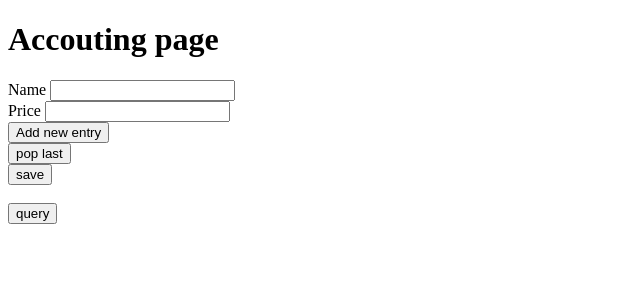
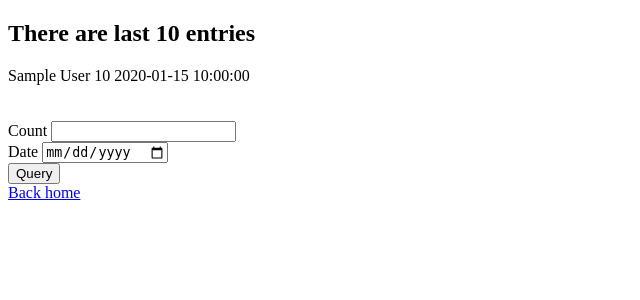
Before and after one commit to ccqpein/apartmentAccountingWeb, a PHP site: page /index.php?action=query in a window 1280 px wide. Shown: the top 300 px of the page, without its empty margins (0-640 px from the left). Run offline with PHP 8.4, Linux system fonts and the light colour scheme; tables that the repository leaves empty or names only in its code hold one stand-in row (values such as "Sample post").

Commit message:
finish most parts && need css

```diff
--- a/PHP-version/index.php
+++ b/PHP-version/index.php
@@ -15,11 +15,13 @@ if (!isset($temp)) {
     $temp = array("name" => "", "price" => null);
 }
 
-if (!isset($_POST["action"])) {
+if (isset($_POST["action"])) {
+    $action = $_POST["action"];
+}else if (isset($_GET["action"])){
+    $action = $_GET["action"];
+}else{
     $action = '';
     include "./home.php";
-}else{
-    $action = $_POST["action"];
 }
 
 require("./model/database.php");
@@ -38,6 +40,15 @@ case "pop last":
     include "./home.php";
     break;
 case "query":
+    if (isset($_GET["query_count"])){
+        $q_count = $_GET["query_count"];
+    }
+
+    if (isset($_GET["query_date"])){
+        $q_date = $_GET["query_date"];
+    }
+    //echo $q_date;
+
     include "./view/query.php";
     break;
 case "save":
--- a/PHP-version/model/database.php
+++ b/PHP-version/model/database.php
@@ -37,10 +37,12 @@ values
     $statement->close();
 }
 
-function query_by_data(){
+function query_by_date($q_date = ''){
     global $db;
     $query = "select *
-from accounting";
+from accounting
+where add_time <= DATE_ADD('".$q_date." 00:00:00', INTERVAL 1 DAY)
+and add_time > '".$q_date." 00:00:00'";
 
     $result = $db->query($query);
 
@@ -58,13 +60,6 @@ function query_by_count($q_count = 10){
 from accounting
 LIMIT ".$q_count;
 
-    //    $statement = $db->prepare($query);
-    //    $statement->bind_param('i',
-                            //                           $q_count
-                            //    );
-    //
-         //    $result = $statement->execute();
-
     $result = $db->query($query);
 
     if ($result != false){
--- a/PHP-version/view/query.php
+++ b/PHP-version/view/query.php
@@ -2,20 +2,46 @@
 <?php require_once("./model/database.php"); ?>
 
 <?php
-if (!isset($q_count)){
+if (isset($q_date) and !empty($q_date)){
+    echo "<h2>There are ".$q_date." entries</h2>";
+    $results = query_by_date($q_date);
+}else if (!isset($q_count) or empty($q_count)){
     echo "<h2>There are last 10 entries</h2>";
     $results = query_by_count();
 }else{
-    echo "<h2>There are last".$q_count." entries</h2>";
+    echo "<h2>There are last ".$q_count." entries</h2>";
     $results = query_by_count($q_count);
 }
-
-for ($i = 0; $i < $results->num_rows; $i++){
-    echo $results->fetch_assoc();
-}
-
 ?>
 
+<?php
+for ($i = 0; $i < $results->num_rows; $i++):
+     $result = $results->fetch_assoc();
+?>
 
+<tr>
+    <td><?php echo $result["name"]; ?></td>
+    <td><?php echo $result["price"]; ?></td>
+    <td><?php echo $result["add_time"]; ?></td>
+</tr>
+</br>
+<?php endfor;?>
+
+</br>
+</br>
+
+<form action = "./index.php" method = "get">
+    <input type = "hidden" name = "action" value = "query"/>
+
+    <label>Count</label>
+    <input type = "number" name = "query_count"/></br>
+
+    <label>Date</label>
+    <input type = "date" name = "query_date"/></br>
+
+    <input type = "submit" value = "Query"/>
+</form>
+
+<a href="./">Back home</a>
 
 <?php include "footer.php"; ?>
```
